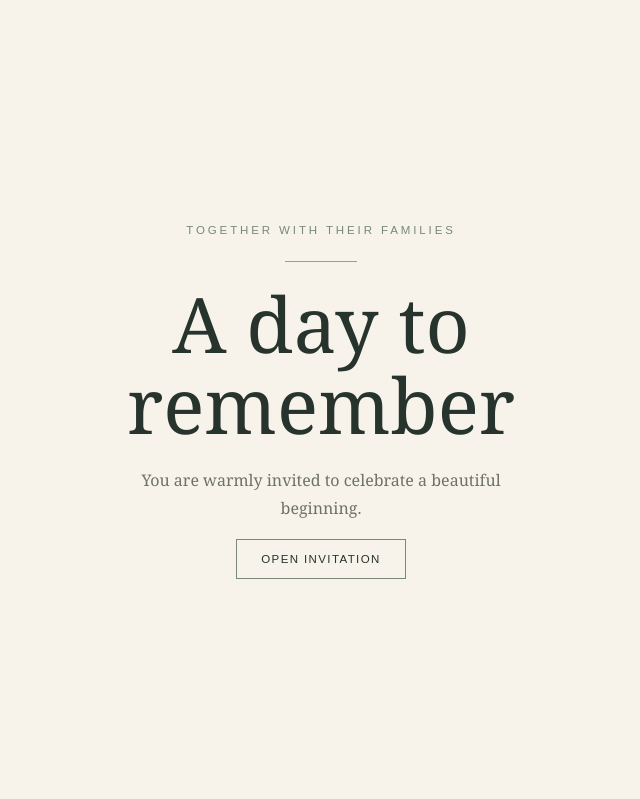
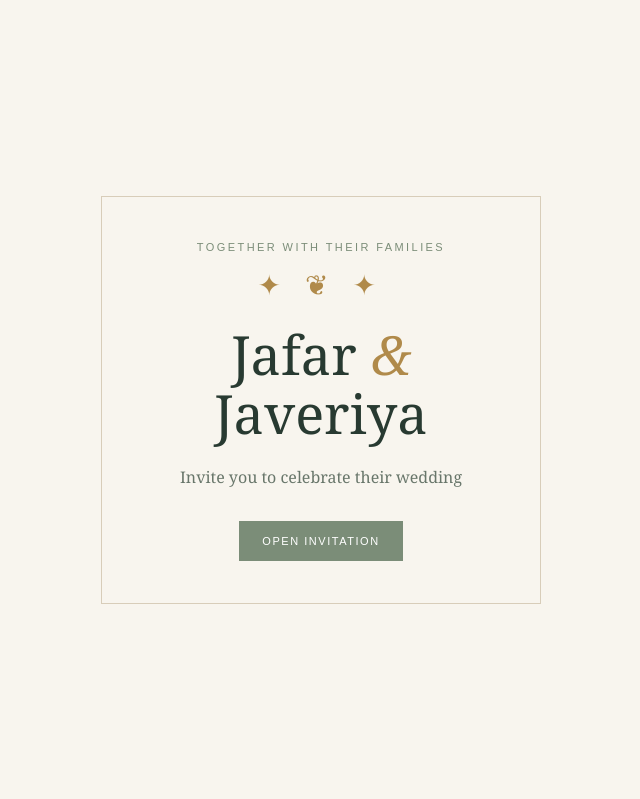
Before and after one commit to valhallasam/valhallasam.github.io, a plain HTML site: page index.html in a window 1280 px wide. Shown: the top 799 px of the page, without its empty margins (319-959 px from the left). Drawn offline with Linux system fonts and the light colour scheme.

Commit message:
Update index.html

```diff
--- a/index.html
+++ b/index.html
@@ -1,138 +1,44 @@
 <!DOCTYPE html>
 <html lang="en">
 <head>
-  <meta charset="UTF-8">
-  <meta name="viewport" content="width=device-width, initial-scale=1">
-  <meta name="theme-color" content="#f7f3eb">
-  <title>Wedding Invitation</title>
-  <style>
-    :root { --paper:#f7f3eb; --ink:#27342d; --sage:#788a73; --gold:#b69a61; --muted:#6e7168; }
-    * { box-sizing:border-box; }
-    html { scroll-behavior:smooth; }
-    body { margin:0; background:var(--paper); color:var(--ink); font-family:Georgia,"Times New Roman",serif; }
-    .opening { position:fixed; inset:0; z-index:10; display:grid; place-items:center; padding:24px; background:var(--paper); transition:opacity .9s ease, visibility .9s ease; }
-    .opening.hide { opacity:0; visibility:hidden; pointer-events:none; }
-    .seal { text-align:center; max-width:440px; width:100%; animation:rise 1s ease both; }
-    .eyebrow { font: .72rem/1.6 Arial,sans-serif; text-transform:uppercase; letter-spacing:.25em; color:var(--sage); }
-    .seal h1 { font-size:clamp(2.5rem,9vw,4.8rem); font-weight:400; line-height:1.05; margin:20px 0; }
-    .rule { width:72px; height:1px; background:var(--gold); margin:22px auto; }
-    button { border:1px solid var(--sage); background:transparent; color:var(--ink); padding:13px 24px; letter-spacing:.12em; text-transform:uppercase; cursor:pointer; font-size:.72rem; }
-    main { max-width:760px; margin:auto; padding:42px 22px 70px; text-align:center; }
-    .hero { min-height:74vh; display:flex; flex-direction:column; justify-content:center; align-items:center; padding:48px 0; }
-    .monogram { width:86px; height:86px; border:1px solid var(--gold); border-radius:50%; display:grid; place-items:center; font-size:1.7rem; color:var(--sage); margin-bottom:30px; }
-    h2 { font-weight:400; font-size:clamp(2.6rem,8vw,5rem); line-height:1.05; margin:18px 0; }
-    .amp { color:var(--gold); font-style:italic; }
-    p { line-height:1.8; }
-    .intro { max-width:480px; color:var(--muted); }
-    section { padding:38px 0; border-top:1px solid #dfd7c8; }
-    section h3 { font-size:1.65rem; font-weight:400; margin:0 0 18px; }
-    .date { font-size:1.2rem; letter-spacing:.08em; }
-    .countdown { display:flex; justify-content:center; gap:clamp(12px,4vw,28px); margin:24px 0 8px; }
-    .countdown div { min-width:58px; }
-    .countdown strong { display:block; font-size:clamp(1.5rem,5vw,2.4rem); font-weight:400; }
-    .countdown span { font: .65rem Arial,sans-serif; color:var(--muted); letter-spacing:.12em; text-transform:uppercase; }
-    .map-link { display:inline-block; margin-top:12px; color:var(--ink); border-bottom:1px solid var(--gold); padding-bottom:5px; text-decoration:none; }
-    footer { padding-top:28px; color:var(--muted); font-size:.9rem; }
-    @keyframes rise { from { opacity:0; transform:translateY(18px); } to { opacity:1; transform:translateY(0); } }
-    @media (prefers-reduced-motion:reduce) { *,*::before,*::after { animation:none!important; transition:none!important; scroll-behavior:auto!important; } }
-  </style>
-</head>
+<meta charset="UTF-8"><meta name="viewport" content="width=device-width, initial-scale=1.0">
+<meta name="theme-color" content="#f8f5ee">
+<meta name="description" content="Wedding invitation for Jafar Sayyed and Javeriya Tehseen, 30 October 2026.">
+<title>Jafar & Javeriya — Wedding Invitation</title>
+<style>
+:root{--paper:#f8f5ee;--ink:#283a31;--sage:#7b8d78;--gold:#b08a4a;--line:#d8cdb9}
+*{box-sizing:border-box}body{margin:0;background:var(--paper);color:var(--ink);font-family:Georgia,"Times New Roman",serif}
+.opening{position:fixed;inset:0;z-index:10;display:grid;place-items:center;padding:24px;text-align:center;background:var(--paper);transition:opacity .8s ease,visibility .8s ease}
+.opening.closed{opacity:0;visibility:hidden;pointer-events:none}.opening-card{max-width:440px;width:100%;padding:42px 24px;border:1px solid var(--line)}
+.eyebrow{letter-spacing:.22em;text-transform:uppercase;font:11px/1.6 Arial,sans-serif;color:var(--sage)}
+.opening h1{font-weight:normal;font-size:clamp(35px,8vw,54px);line-height:1.1;margin:20px 0}.opening p{color:#68766a;line-height:1.7}
+button,.button{border:1px solid var(--sage);background:var(--sage);color:white;padding:13px 22px;font:11px Arial,sans-serif;letter-spacing:.14em;text-transform:uppercase;text-decoration:none;cursor:pointer;display:inline-block;margin-top:14px}
+main{max-width:760px;margin:0 auto;padding:24px 18px 50px}.invitation{text-align:center;border:1px solid var(--line);padding:clamp(28px,7vw,66px) clamp(18px,6vw,54px)}
+.ornament{color:var(--gold);font-size:28px;letter-spacing:.3em;margin:8px 0 22px}h2{font-weight:normal;font-size:clamp(37px,9vw,68px);line-height:1.06;margin:22px 0}.amp{color:var(--gold);font-style:italic}
+.rule{width:72px;height:1px;background:var(--gold);margin:26px auto}.intro{max-width:440px;margin:0 auto;color:#5e6b60;line-height:1.9;font-size:16px}
+.date{font-size:clamp(20px,5vw,28px);letter-spacing:.08em;margin:16px 0 8px}.time{font:12px Arial,sans-serif;letter-spacing:.15em;text-transform:uppercase;color:var(--sage)}
+.countdown{display:flex;justify-content:center;flex-wrap:wrap;gap:12px;margin:28px auto 8px}.unit{min-width:68px;border:1px solid var(--line);padding:12px 8px}.number{display:block;font-size:25px}.unit small{font:9px Arial,sans-serif;letter-spacing:.12em;text-transform:uppercase;color:var(--sage)}
+.details{display:grid;grid-template-columns:repeat(auto-fit,minmax(210px,1fr));gap:14px;margin-top:18px;text-align:center}.detail{border:1px solid var(--line);padding:24px 16px}.detail h3{font-weight:normal;font-size:22px;margin:8px 0 12px}.detail p{color:#5e6b60;font:14px/1.8 Arial,sans-serif;margin:0}
+.footer{text-align:center;color:var(--sage);font:10px Arial,sans-serif;letter-spacing:.18em;text-transform:uppercase;margin-top:28px}
+@media(prefers-reduced-motion:reduce){*{scroll-behavior:auto!important;transition:none!important}}
+</style></head>
 <body>
-  <div class="opening" id="opening">
-    <div class="seal">
-      <div class="eyebrow">Together with their families</div>
-      <div class="rule"></div>
-      <h1>A day to<br>remember</h1>
-      <p class="intro">You are warmly invited to celebrate a beautiful beginning.</p>
-      <button id="openInvite">Open Invitation</button>
-    </div>
-  </div>
-
-  <main>
-    <div class="hero">
-      <div class="monogram" id="monogram">A &amp; B</div>
-      <div class="eyebrow">Joyfully invite you to celebrate</div>
-      <h2><span id="brideName">Bride's Name</span><br><span class="amp">&amp;</span><br><span id="groomName">Groom's Name</span></h2>
-      <div class="rule"></div>
-      <p class="intro">With love and the blessings of our families, we invite you to join us as we begin our new chapter together.</p>
-    </div>
-
-    <section>
-      <div class="eyebrow">Save the date</div>
-      <h3 id="dateText">Friday, 30 October 2026</h3>
-      <p class="date" id="timeText">10:30 AM</p>
-      <div class="countdown" aria-label="Countdown to the wedding">
-        <div><strong id="days">--</strong><span>Days</span></div>
-        <div><strong id="hours">--</strong><span>Hours</span></div>
-        <div><strong id="minutes">--</strong><span>Minutes</span></div>
-        <div><strong id="seconds">--</strong><span>Seconds</span></div>
-      </div>
-      <p id="countdownNote" class="intro" style="margin:12px auto 0">We can't wait to celebrate with you.</p>
-    </section>
-
-    <section>
-      <div class="eyebrow">The celebration</div>
-      <h3 id="venueName">Wedding Venue</h3>
-      <p id="venueAddress" class="intro" style="margin:0 auto">Venue address, city</p>
-      <a class="map-link" id="mapLink" href="https://maps.google.com/" target="_blank" rel="noopener noreferrer">Open directions in Google Maps ↗</a>
-    </section>
-
-    <section>
-      <h3>With love,</h3>
-      <p id="familyText" class="intro" style="margin:0 auto">The families of the bride and groom</p>
-    </section>
-    <footer>Made with love · We look forward to celebrating with you</footer>
-  </main>
-
-  <script>
-    /*
-      EDIT THE DETAILS BELOW before publishing.
-      Use a 24-hour time in weddingDateTime, e.g. 2026-10-30T10:30:00+05:30.
-      For mapUrl, paste the full Google Maps share link.
-    */
-    const invitation = {
-      bride: "Bride's Name",
-      groom: "Groom's Name",
-      weddingDateTime: "2026-10-30T10:30:00+05:30",
-      displayDate: "Friday, 30 October 2026",
-      time: "10:30 AM",
-      venue: "Wedding Venue",
-      address: "Venue address, city",
-      mapUrl: "https://maps.google.com/",
-      family: "The families of the bride and groom"
-    };
-
-    document.title = invitation.bride + " & " + invitation.groom + " — Wedding Invitation";
-    document.getElementById("brideName").textContent = invitation.bride;
-    document.getElementById("groomName").textContent = invitation.groom;
-    document.getElementById("monogram").textContent =
-      (invitation.bride.trim()[0] || "A") + " & " + (invitation.groom.trim()[0] || "B");
-    document.getElementById("dateText").textContent = invitation.displayDate;
-    document.getElementById("timeText").textContent = invitation.time;
-    document.getElementById("venueName").textContent = invitation.venue;
-    document.getElementById("venueAddress").textContent = invitation.address;
-    document.getElementById("mapLink").href = invitation.mapUrl;
-    document.getElementById("familyText").textContent = invitation.family;
-
-    document.getElementById("openInvite").addEventListener("click", () => {
-      document.getElementById("opening").classList.add("hide");
-    });
-
-    const target = new Date(invitation.weddingDateTime).getTime();
-    function updateCountdown() {
-      const distance = target - Date.now();
-      if (distance <= 0) {
-        ["days","hours","minutes","seconds"].forEach(id => document.getElementById(id).textContent = "0");
-        document.getElementById("countdownNote").textContent = "Today is the special day. Let the celebration begin!";
-        return;
-      }
-      document.getElementById("days").textContent = Math.floor(distance / 86400000);
-      document.getElementById("hours").textContent = Math.floor((distance % 86400000) / 3600000);
-      document.getElementById("minutes").textContent = Math.floor((distance % 3600000) / 60000);
-      document.getElementById("seconds").textContent = Math.floor((distance % 60000) / 1000);
-    }
-    updateCountdown();
-    setInterval(updateCountdown, 1000);
-  </script>
-</body>
-</html>
+<section class="opening" id="opening"><div class="opening-card"><div class="eyebrow">Together with their families</div><div class="ornament">✦ ❦ ✦</div><h1>Jafar <span class="amp">&</span><br>Javeriya</h1><p>Invite you to celebrate their wedding</p><button id="openButton" type="button">Open Invitation</button></div></section>
+<main><section class="invitation"><div class="eyebrow">A celebration of love</div><div class="ornament">✦ ❦ ✦</div>
+<p class="intro">With the blessings of our families, we joyfully invite you to join us as we celebrate the wedding of</p>
+<h2>Jafar<br><span class="amp">&</span><br>Javeriya</h2><div class="rule"></div><div class="eyebrow">Friday</div>
+<div class="date">30 · October · 2026</div><div class="time">11:45 AM</div>
+<div class="countdown" aria-label="Countdown to the wedding"><div class="unit"><span class="number" id="days">--</span><small>Days</small></div><div class="unit"><span class="number" id="hours">--</span><small>Hours</small></div><div class="unit"><span class="number" id="minutes">--</span><small>Minutes</small></div><div class="unit"><span class="number" id="seconds">--</span><small>Seconds</small></div></div>
+<div class="rule"></div><p class="intro">Your presence and blessings will make our celebration even more special.</p>
+<div class="details"><div class="detail"><div class="eyebrow">The venue</div><h3>Umar Function Hall</h3><p>Aravind Nagar, next to Bus Depot<br>Hospete</p><a class="button" href="https://www.google.com/maps/search/?api=1&query=Umar%20Function%20Hall%2C%20Aravind%20Nagar%20Next%20to%20Bus%20Depot%2C%20Hospete" target="_blank" rel="noopener noreferrer">Get Directions</a></div>
+<div class="detail"><div class="eyebrow">The occasion</div><h3>Wedding Ceremony</h3><p>Friday, 30 October 2026<br>At 11:45 AM</p></div></div><div class="footer">With love · We look forward to seeing you</div></section></main>
+<script>
+const weddingDate=new Date("2026-10-30T11:45:00+05:30");
+document.getElementById("openButton").addEventListener("click",()=>document.getElementById("opening").classList.add("closed"));
+function updateCountdown(){let diff=weddingDate.getTime()-Date.now();if(diff<=0){["days","hours","minutes","seconds"].forEach(id=>document.getElementById(id).textContent="0");return}
+document.getElementById("days").textContent=Math.floor(diff/86400000);
+document.getElementById("hours").textContent=Math.floor(diff%86400000/3600000);
+document.getElementById("minutes").textContent=Math.floor(diff%3600000/60000);
+document.getElementById("seconds").textContent=Math.floor(diff%60000/1000)}
+updateCountdown();setInterval(updateCountdown,1000);
+</script></body></html>
```
